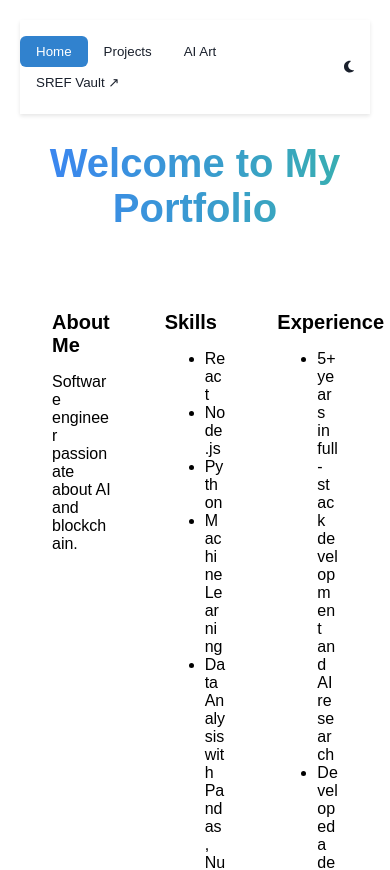
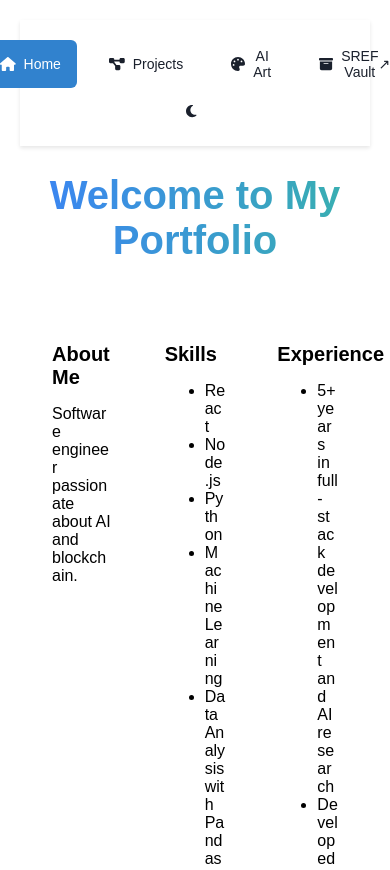
Before and after one commit to alexkorol/alexkorol.github.io, a React (Create React App) app: page / in a window 390 px wide. Shown: the top 870 px of the page. Built offline with nearby package versions, Linux system fonts and the light colour scheme.

Commit message:
update navbar and navbar items

```diff
--- a/src/AIArtSection.js
+++ b/src/AIArtSection.js
@@ -8,14 +8,10 @@ const AIArtSection = () => {
   const timelineRef = useRef(null);
 
   const timelineItems = [
-    { year: '2024', title: 'Future AI', description: 'Exploring the potential of AI in 2024', imageSrc:
-'/api/placeholder/1200/675?text=Future AI 2024' },
-    { year: '2023', title: 'AI Revolution', description: 'The year AI became mainstream', imageSrc:
-'/api/placeholder/1200/675?text=AI Revolution 2023' },
-    { year: '2022', title: 'AI Breakthroughs', description: 'Major advancements in AI technology', imageSrc:
-'/api/placeholder/1200/675?text=AI Breakthroughs 2022' },
-    { year: '2021', title: 'Early AI Art', description: 'The beginning of AI-generated art', imageSrc:
-'/api/placeholder/1200/675?text=Early AI Art 2021' },
+    { year: '2024', title: 'Future AI', description: 'Exploring the potential of AI in 2024', imageSrc: '/api/placeholder/1200/675?text=Future AI 2024' },
+    { year: '2023', title: 'AI Revolution', description: 'The year AI became mainstream', imageSrc: '/api/placeholder/1200/675?text=AI Revolution 2023' },
+    { year: '2022', title: 'AI Breakthroughs', description: 'Major advancements in AI technology', imageSrc: '/api/placeholder/1200/675?text=AI Breakthroughs 2022' },
+    { year: '2021', title: 'Early AI Art', description: 'The beginning of AI-generated art', imageSrc: '/api/placeholder/1200/675?text=Early AI Art 2021' },
   ];
 
   useEffect(() => {
@@ -54,24 +50,22 @@ const AIArtSection = () => {
       ScrollTrigger.getAll().forEach(trigger => trigger.kill());
     };
   }, []);
+
   return (
     <div className="container mx-auto px-6 py-16">
-      <h1 className="text-3xl font-bold text-center mb-8">AI Art Timeline</h1>
-      <div className="timeline" ref={timelineRef}>
+      <h1 className="text-4xl font-bold text-center mb-12 text-blue-600">AI Art Timeline</h1>
+      <div className="timeline relative" ref={timelineRef}>
+        <div className="absolute left-1/2 top-0 bottom-0 w-1 bg-blue-500" style={{ background: 'linear-gradient(to bottom, #000 50%, #fff 50%)', backgroundSize: '100% 20px' }} />
         {timelineItems.map((item, index) => (
-          <div className="timeline-item" key={index}>
-            <div className="timeline-content">
-              <div className="carousel">
-                <div className="carousel-inner">
-                  <div className="carousel-item">
-                    <img src={item.imageSrc} alt={item.title} />
-                  </div>
-                </div>
+          <div className={`timeline-item flex justify-center items-center mb-32 ${index % 2 === 0 ? '' : 'flex-row-reverse'}`} key={index}>
+            <div className={`timeline-content flex items-center w-4/5 ${index % 2 === 0 ? 'flex-row' : 'flex-row-reverse'}`}>
+              <div className="carousel w-3/4 relative pb-[42.1875%] rounded-lg overflow-hidden shadow-xl">
+                <img src={item.imageSrc} alt={item.title} className="absolute top-0 left-0 w-full h-full object-cover" />
               </div>
-              <div className="timeline-text">
-                <div className="date">{item.year}</div>
-                <h2>{item.title}</h2>
-                <p>{item.description}</p>
+              <div className={`timeline-text w-1/4 bg-white bg-opacity-80 backdrop-blur-md rounded-lg p-4 shadow-lg ${index % 2 === 0 ? '-ml-12 z-10' : '-mr-12 z-10'}`}>
+                <div className="date text-lg font-bold text-blue-500 mb-2">{item.year}</div>
+                <h2 className="text-xl font-semibold mb-2 text-gray-800">{item.title}</h2>
+                <p className="text-sm text-gray-600">{item.description}</p>
               </div>
             </div>
           </div>
--- a/src/App.css
+++ b/src/App.css
@@ -37,10 +37,27 @@ body.dark {
 .navbar {
   background-color: var(--navbar-bg-light);
   box-shadow: 0 2px 4px rgba(0, 0, 0, 0.1);
+  padding: 1rem 0;
+  position: sticky;
+  top: 0;
+  z-index: 1000;
 }
 
 .dark .navbar {
   background-color: var(--navbar-bg-dark);
+}
+
+.navbar-container {
+  max-width: 1200px;
+  margin: 0 auto;
+  display: flex;
+  justify-content: space-between;
+  align-items: center;
+}
+
+.navbar-items {
+  display: flex;
+  gap: 1rem;
 }
 
 .navbar-button {
@@ -50,6 +67,9 @@ body.dark {
   padding: 0.5rem 1rem;
   border-radius: 0.375rem;
   transition: background-color 0.3s, color 0.3s;
+  display: flex;
+  align-items: center;
+  font-size: 0.875rem;
 }
 
 .dark .navbar-button {
@@ -71,6 +91,10 @@ body.dark {
 
 .dark .navbar-button.active {
   background-color: var(--link-color-dark);
+}
+
+.navbar-button svg {
+  margin-right: 0.5rem;
 }
 
 .card {
@@ -112,7 +136,7 @@ nav .container {
 
 nav .container .nav-links {
   display: flex;
-  gap: 2rem;
+  gap: 1rem;
 }
 
 nav .container .nav-links a {
@@ -122,7 +146,7 @@ nav .container .nav-links a {
   border-radius: 0.75rem;
   transition: background-color 0.3s, color 0.3s, transform 0.3s;
   font-weight: bold;
-  margin: 0 1.5rem; /* Increased margin for better spacing */
+  margin: 0 0.5rem; /* Adjusted margin for better spacing */
   background: linear-gradient(to right, #3b82f6, #38b2ac);
   background-size: 200% auto;
   color: white;
@@ -136,6 +160,7 @@ nav .container .nav-links a {
   align-items: center;
   justify-content: center;
   text-align: center;
+  white-space: nowrap; /* Ensure text doesn't wrap */
 }
 
 nav .container .nav-links a::before {
@@ -183,8 +208,12 @@ nav .container .theme-toggle:hover {
 }
 
 @media (max-width: 768px) {
-  nav .container .nav-links {
+  .navbar-container {
     flex-direction: column;
+  }
+
+  .navbar-button {
+    margin: 0.25rem 0;
   }
 }
 
@@ -325,3 +354,114 @@ h1 {
     grid-template-columns: 1fr;
   }
 }
+
+.timeline {
+  position: relative;
+  max-width: 1200px;
+  margin: 0 auto;
+}
+
+.timeline::before {
+  content: '';
+  position: absolute;
+  top: 0;
+  left: 50%;
+  height: 100%;
+  width: 2px;
+  background: linear-gradient(to bottom, #000 50%, #fff 50%);
+  background-size: 100% 20px;
+  background-image: repeating-linear-gradient(to bottom, #000 0, #000 10px, #fff 10px, #fff 20px);
+}
+
+.dark .timeline::before {
+  background: linear-gradient(to bottom, var(--text-color-dark) 50%, var(--bg-color-dark) 50%);
+  background-size: 100% 20px;
+  background-image: repeating-linear-gradient(to bottom, var(--text-color-dark) 0, var(--text-color-dark) 10px, var(--bg-color-dark) 10px, var(--bg-color-dark) 20px);
+}
+
+.timeline-item {
+  padding: 10px 40px;
+  position: relative;
+  background-color: inherit;
+  width: 50%;
+}
+
+.timeline-item::after {
+  content: '';
+  position: absolute;
+  width: 25px;
+  height: 25px;
+  right: -17px;
+  background-color: white;
+  border: 4px solid var(--link-color-light);
+  top: 15px;
+  border-radius: 50%;
+  z-index: 1;
+}
+
+.timeline-content {
+  padding: 20px 30px;
+  background-color: white;
+  position: relative;
+  border-radius: 6px;
+}
+
+.timeline-item:nth-child(odd) {
+  left: 0;
+}
+
+.timeline-item:nth-child(even) {
+  left: 50%;
+}
+
+.timeline-item:nth-child(odd)::after {
+  right: -16px;
+}
+
+.timeline-item:nth-child(even)::after {
+  left: -14px;
+}
+
+.timeline-content {
+  padding: 20px 30px;
+  background-color: white;
+  position: relative;
+  border-radius: 6px;
+  box-shadow: var(--card-shadow-light);
+}
+
+.timeline-content:hover {
+  box-shadow: var(--card-hover-shadow-light);
+}
+
+.timeline-text {
+  background-color: var(--card-bg-light);
+  border-radius: 0.5rem;
+  box-shadow: var(--card-shadow-light);
+  padding: 1rem;
+  transition: all 0.3s ease;
+}
+
+.timeline-text:hover {
+  transform: translateY(-5px);
+  box-shadow: var(--card-hover-shadow-light);
+}
+
+.timeline-text .date {
+  font-size: 1.25rem;
+  font-weight: 600;
+  margin-bottom: 0.5rem;
+  color: var(--link-color-light);
+}
+
+.timeline-text h2 {
+  font-size: 1.5rem;
+  font-weight: 600;
+  margin-bottom: 0.5rem;
+  color: var(--text-color-light);
+}
+
+.timeline-text p {
+  font-size: 1rem;
+  color: var(--text-color-light);
+}
--- a/src/App.js
+++ b/src/App.js
@@ -4,13 +4,18 @@ import AIArtSection from './AIArtSection';
 import Projects from './Projects';
 import HomeSection from './HomeSection';
 import { FontAwesomeIcon } from '@fortawesome/react-fontawesome';
-import { faSun, faMoon } from '@fortawesome/free-solid-svg-icons';
+import { faHome, faProjectDiagram, faPalette, faArchive, faSun, faMoon } from '@fortawesome/free-solid-svg-icons';
 
 function App() {
   const [activeSection, setActiveSection] = useState('home');
   const [darkMode, setDarkMode] = useState(false);
 
-  const navItems = ['Home', 'Projects', 'AI Art', 'SREF Vault'];
+  const navItems = [
+    { name: 'Home', icon: faHome },
+    { name: 'Projects', icon: faProjectDiagram },
+    { name: 'AI Art', icon: faPalette },
+    { name: 'SREF Vault', icon: faArchive, link: 'https://alexkorol.github.io/seedvault' }
+  ];
 
   useEffect(() => {
     if (darkMode) {
@@ -33,24 +38,25 @@ function App() {
 
   return (
     <div className="min-h-screen">
-      <nav className="navbar sticky top-0 z-10 w-full">
-        <div className="container mx-auto max-w-screen-lg flex justify-between items-center navbar-container">
-          <div className="flex space-x-4">
+<nav className="navbar">
+  <div className="navbar-container">
+    <div className="navbar-items">
       {navItems.map((item) => (
         <button
-                key={item}
+          key={item.name}
           className={`navbar-button ${
-                  activeSection === item.toLowerCase() ? 'active' : ''
+            activeSection === item.name.toLowerCase() ? 'active' : ''
           }`}
           onClick={() => {
-                  if (item === 'SREF Vault') {
-                    window.open('https://alexkorol.github.io/seedvault', '_blank');
+            if (item.link) {
+              window.open(item.link, '_blank');
             } else {
-                    setActiveSection(item.toLowerCase());
+              setActiveSection(item.name.toLowerCase());
             }
           }}
         >
-                {item} {item === 'SREF Vault' && <span> ↗</span>}
+          <FontAwesomeIcon icon={item.icon} className="mr-2" />
+          {item.name} {item.link && <span>↗</span>}
         </button>
       ))}
     </div>
--- a/src/HomeSection.js
+++ b/src/HomeSection.js
@@ -82,7 +82,7 @@ const HomeSection = () => {
       <h1 className="text-5xl font-bold mb-8 text-center bg-clip-text text-transparent bg-gradient-to-r from-blue-500 to-teal-400">
         Welcome to My Portfolio
       </h1>
-      <div className="card-container-home">
+      <div className="card-container-home grid grid-cols-1 md:grid-cols-2 lg:grid-cols-3 gap-6">
         {cards.map((card, index) => (
           <Card key={index} title={card.title} content={card.content} />
         ))}
--- a/src/Projects.js
+++ b/src/Projects.js
@@ -1,5 +1,6 @@
 import React from 'react';
 import Card from './Card';
+
 
 const Projects = () => {
   const projects = [
@@ -18,21 +19,23 @@ const Projects = () => {
   ];
 
   return (
-    <div className="card-container-projects">
+      <div>
+        <h1 className="text-5xl font-bold mb-8 text-center bg-clip-text text-transparent bg-gradient-to-r from-blue-500 to-teal-400">
+          My Projects
+        </h1>
+        <div className="card-container-projects grid grid-cols-1 md:grid-cols-2 gap-6">
           {projects.map((project, index) => (
             <Card key={index} title={project.title} content={
               <div className="flex flex-col h-full">
-            <img src={project.image} alt={`${project.title} screenshot`} className="w-full h-48 object-cover mb-4
-rounded-t-lg" />
+                <img src={project.image} alt={project.title} className="w-full h-48 object-cover mb-4 rounded-t-lg" />
                 <p className="mb-4 flex-grow">{project.description}</p>
-            <a href={project.link} target="_blank" rel="noopener noreferrer" className="bg-blue-500 hover:bg-blue-700
-text-white font-bold py-2 px-4 rounded self-start mt-auto">
+                <a href={project.link} target="_blank" rel="noopener noreferrer" className="bg-blue-500 hover:bg-blue-700 text-white font-bold py-2 px-4 rounded self-start mt-auto">
                   View Project
                 </a>
               </div>
-        } className="bg-white dark:bg-gray-800 shadow-lg hover:shadow-xl transition-shadow duration-300 flex flex-col
-h-full" />
+            } className="bg-white dark:bg-gray-800 shadow-lg hover:shadow-xl transition-shadow duration-300 flex flex-col h-full" />
           ))}
+        </div>
       </div>
     );
   };
```
Also changed, not shown: 1 other file (tests, documents, lock files or other folders). Lines whose indentation alone changed are shown as unchanged.
